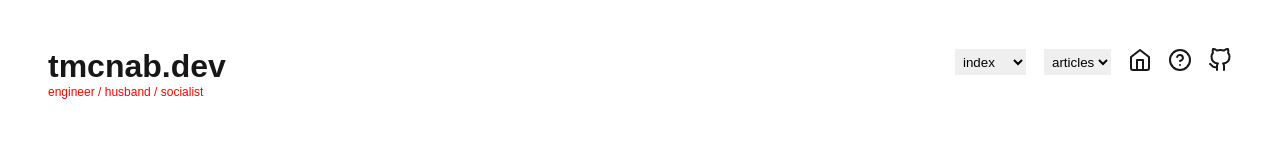
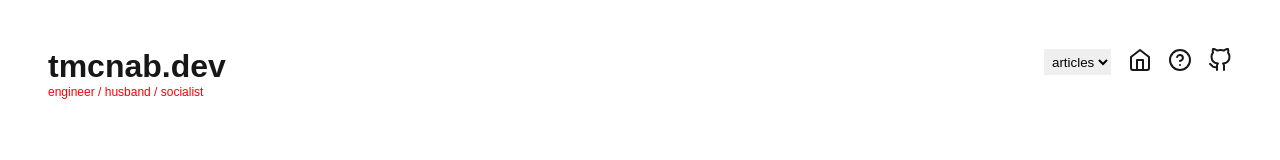
Before and after one commit to tmcnab/tmcnab.dev, a Next.js app: page / in a window 1280 px wide. Shown: the top 160 px of the page. Built offline with nearby package versions, Linux system fonts and the light colour scheme.

Commit message:
update layout

```diff
--- a/src/app/layout.tsx
+++ b/src/app/layout.tsx
@@ -5,7 +5,6 @@ import { ReactNode } from "react"
 import ArticleSelect from '@/components/ArticleSelect'
 import Flex from "@/components/Flex"
 import Link from 'next/link'
-import PageSelect from '@/components/PageSelect'
 import TerminalButton from '@/components/TerminalButton'
 import ThemeButton from '@/components/ThemeButton'
 import type { Metadata } from "next"
@@ -30,7 +29,6 @@ export default function Layout({ children }: Props) {
 						</div>
 						<Flex justifyContent='start' vertical>
 							<Flex>
-								<PageSelect />
 								<ArticleSelect />
 								<Link href='/'>
 									<Home />
--- a/src/components/PageSelect.tsx
+++ /dev/null
@@ -1,19 +0,0 @@
-'use client'
-
-import { ChangeEventHandler } from "react"
-import { useRouter } from "next/navigation"
-
-export default function PageSelect () {
-	const router = useRouter()
-
-	const onChange: ChangeEventHandler<HTMLSelectElement> = (event) =>
-		router.push(event.target.value)
-
-	return (
-		<select onChange={onChange}>
-			<option children='index' value='/' />
-			<option children='about' value='/about' />
-			<option children='projects' value='/projects' />
-		</select>
-	)
-}
```
